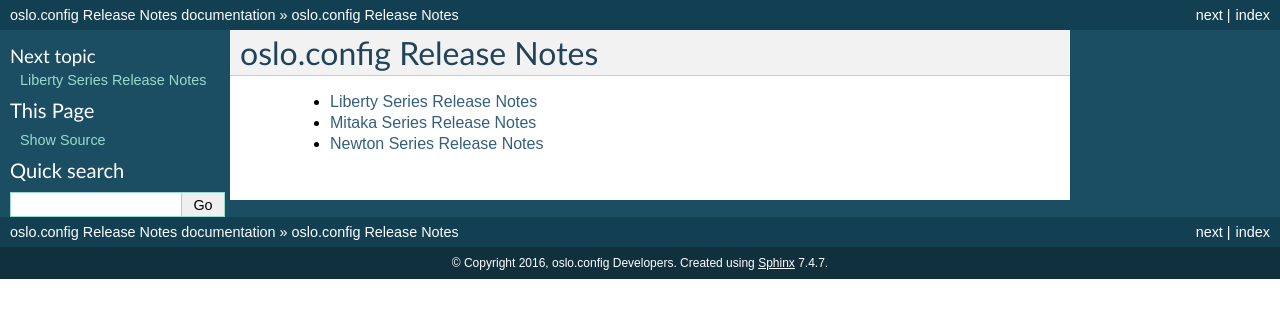
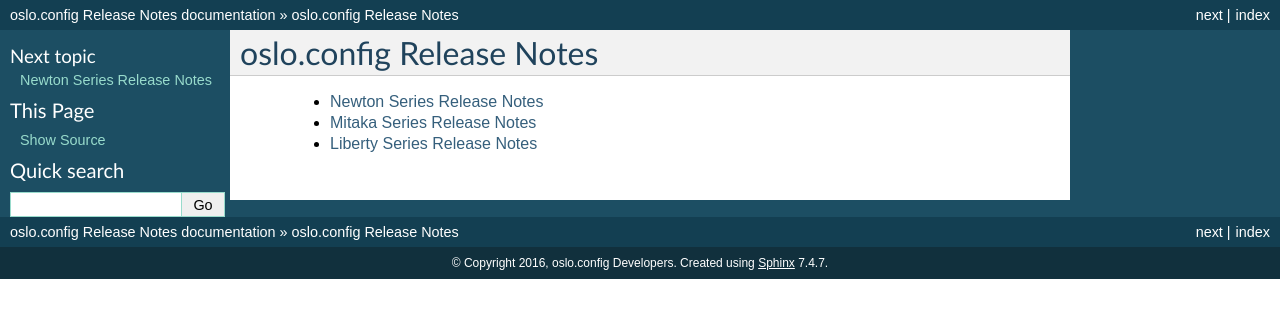
Before and after one commit to openstack/oslo.config, a Sphinx documentation site: the page built from releasenotes/source/index.rst, in a window 1280 px wide. Shown: the top 318 px of the page. Built offline with Sphinx 7.4.7, drawn with Linux system fonts in a browser that asks for light colours; pages that are not in the unit, such as notebooks, are missing from menus; the version number could not be read and is left out.

Commit message:
standardize release note page ordering
In order to support automatically updating the release notes when we
create stable branches, we want the pages to be in a standard order.
This patch updates the order to be reverse chronological, so the most
recent notes appear at the top.

Change-Id: Ib364dcc8eb31275a31c83b68d7914263b183e393
Signed-off-by: Doug Hellmann <doug@doughellmann.com>

```diff
--- a/releasenotes/source/index.rst
+++ b/releasenotes/source/index.rst
@@ -6,6 +6,6 @@
     :maxdepth: 1
 
     unreleased
+    newton
+    mitaka
     liberty
-    mitaka
-    newton
```
